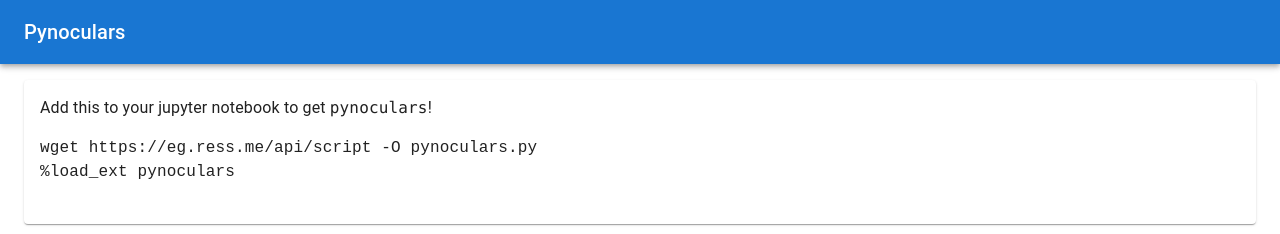
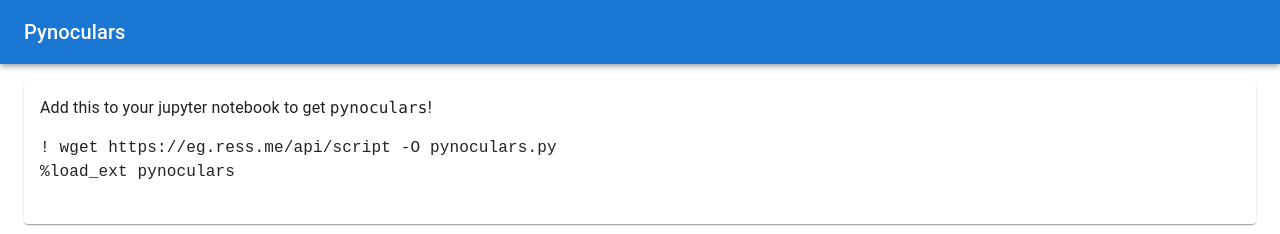
Before and after one commit to 4yn/hnr22, a React (Create React App) app in the folder client/: page / in a window 1280 px wide. Shown: the top 234 px of the page. Built offline with nearby package versions, Linux system fonts and the light colour scheme; no server answers.

Commit message:
cosmetics

```diff
--- a/client/public/index.html
+++ b/client/public/index.html
@@ -18,7 +18,7 @@
       work correctly both with client-side routing and a non-root public URL.
       Learn how to configure a non-root public URL by running `npm run build`.
     -->
-    <title>React App</title>
+    <title>Pynoculars</title>
   </head>
   <body>
     <noscript>
--- a/client/src/components/ChatLayout.tsx
+++ b/client/src/components/ChatLayout.tsx
@@ -13,6 +13,7 @@ import { styled } from "@mui/material/styles";
 import CheckIcon from "@mui/icons-material/Check";
 import WarningIcon from "@mui/icons-material/Warning";
 import RefreshIcon from "@mui/icons-material/Refresh";
+import { green, red, blue } from '@mui/material/colors';
 
 import Focus, { CellData } from "./Focus";
 import { Typography } from "@mui/material";
@@ -79,7 +80,7 @@ export default function ChatLayout() {
   return (
     <Grid container spacing={2}>
       <Grid item xs={4} md={3} xl={2}>
-        <Box style={{overflowY: "scroll", maxHeight: "75%"}}>
+        <Box style={{overflowY: "auto", maxHeight: "75vh"}}>
           <List style={{display: "flex", flexFlow: "column-reverse nowrap"}}>
             {cellDatas.map((cellData, index) => {
               const date = new Date(cellData.timestamp);
@@ -93,7 +94,12 @@ export default function ChatLayout() {
                   selected={index === selectedIndex}
                 >
                   <ListItemAvatar>
-                    <Avatar>
+                    <Avatar sx={{bgcolor: (
+                      cellData.idx === 1 ? blue[500] : (
+                        cellData.ok ? green[500] :
+                        red[500]
+                      )
+                    )}}>
                       {cellData.idx === 1 ? <RefreshIcon/> : cellData.ok ? <CheckIcon /> : <WarningIcon />}
                     </Avatar>
                   </ListItemAvatar>
@@ -113,9 +119,11 @@ export default function ChatLayout() {
         </Box>
       </Grid>
       <Grid item xs={8} md={9} xl={10}>
-        {selectedIndex !== null && (
-          <Focus cellData={cellDatas[selectedIndex]} />
-        )}
+        <Box style={{overflowY: "auto", maxHeight: "90vh"}}>
+          {selectedIndex !== null && (
+            <Focus cellData={cellDatas[selectedIndex]} />
+          )}
+        </Box>
       </Grid>
     </Grid>
   );
--- a/client/src/components/Main.tsx
+++ b/client/src/components/Main.tsx
@@ -41,7 +41,7 @@ export default function Main() {
                 Add this to your jupyter notebook to get <code>pynoculars</code>!
                 <br/>
                 <pre>
-                  wget https://eg.ress.me/api/script -O pynoculars.py
+                  ! wget https://eg.ress.me/api/script -O pynoculars.py
                   <br/>
                   %load_ext pynoculars
                 </pre>
```
